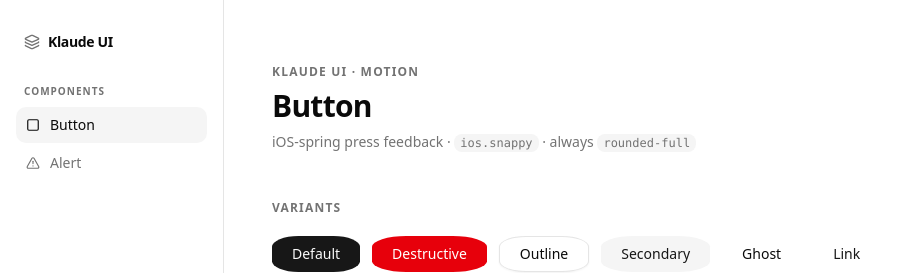
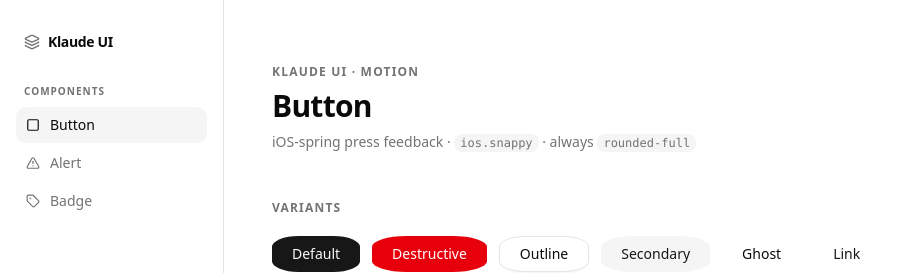
Before and after one commit to jeiwinfrey/klaude-ui-docs, a Next.js app: page / in a window 1280 px wide. Shown: the top 273 px of the page, without its empty margins (0-899 px from the left). Built offline with nearby package versions, Linux system fonts and the light colour scheme.

Commit message:
feat: integrate badge showcase

```diff
--- a/app/page.tsx
+++ b/app/page.tsx
@@ -2,12 +2,13 @@
 
 import { useState } from "react"
 import { motion } from "motion/react"
-import { Layers, Square, TriangleAlert } from "lucide-react"
+import { Layers, Square, TriangleAlert, Tag } from "lucide-react"
 import { cn } from "@/lib/utils"
 import { ios } from "@/lib/motion"
 
 import ButtonShowcase from "@/showcase/button-showcase"
 import AlertShowcase from "@/showcase/alert-showcase"
+import BadgeShowcase from "@/showcase/badge-showcase"
 
 // ─── Registry ────────────────────────────────────────────────────────────────
 
@@ -23,6 +24,12 @@ const COMPONENTS = [
     label: "Alert",
     icon: TriangleAlert,
     component: AlertShowcase,
+  },
+  {
+    id: "badge",
+    label: "Badge",
+    icon: Tag,
+    component: BadgeShowcase,
   },
 ] as const
 
```
